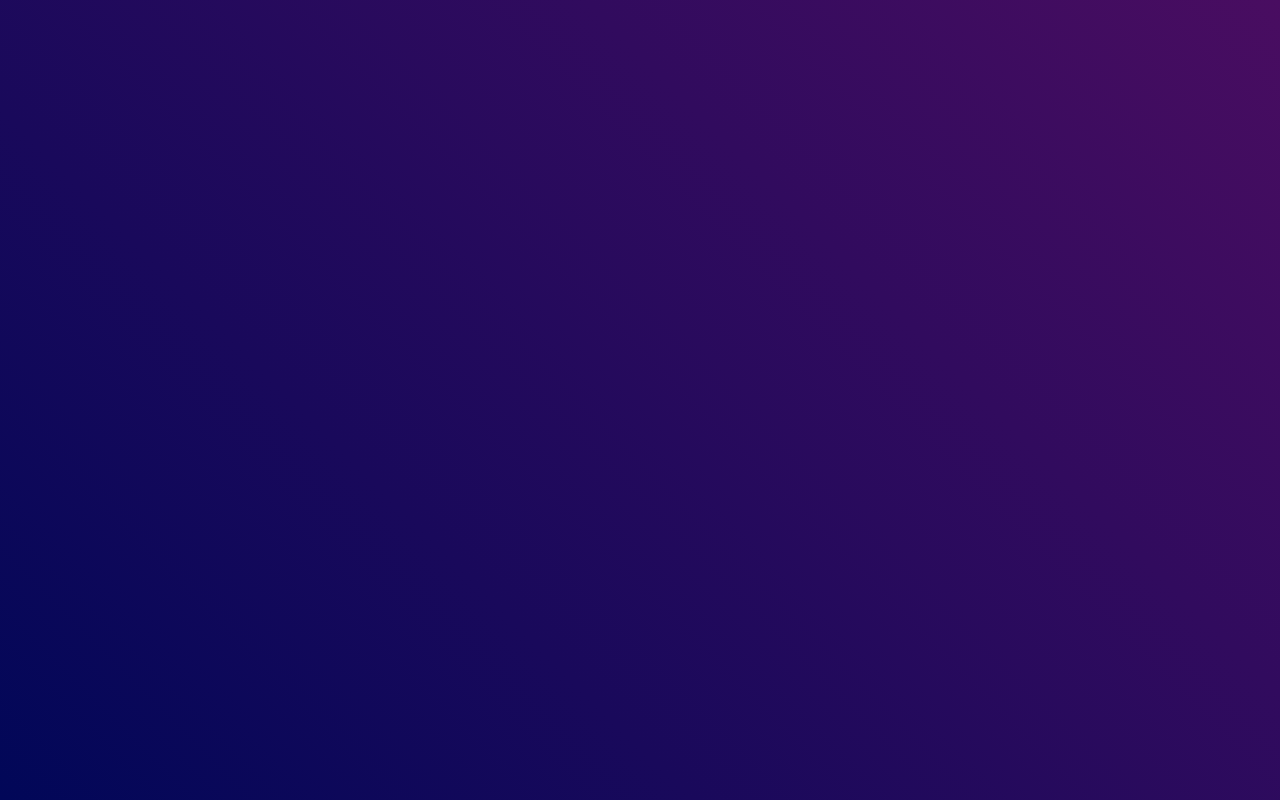
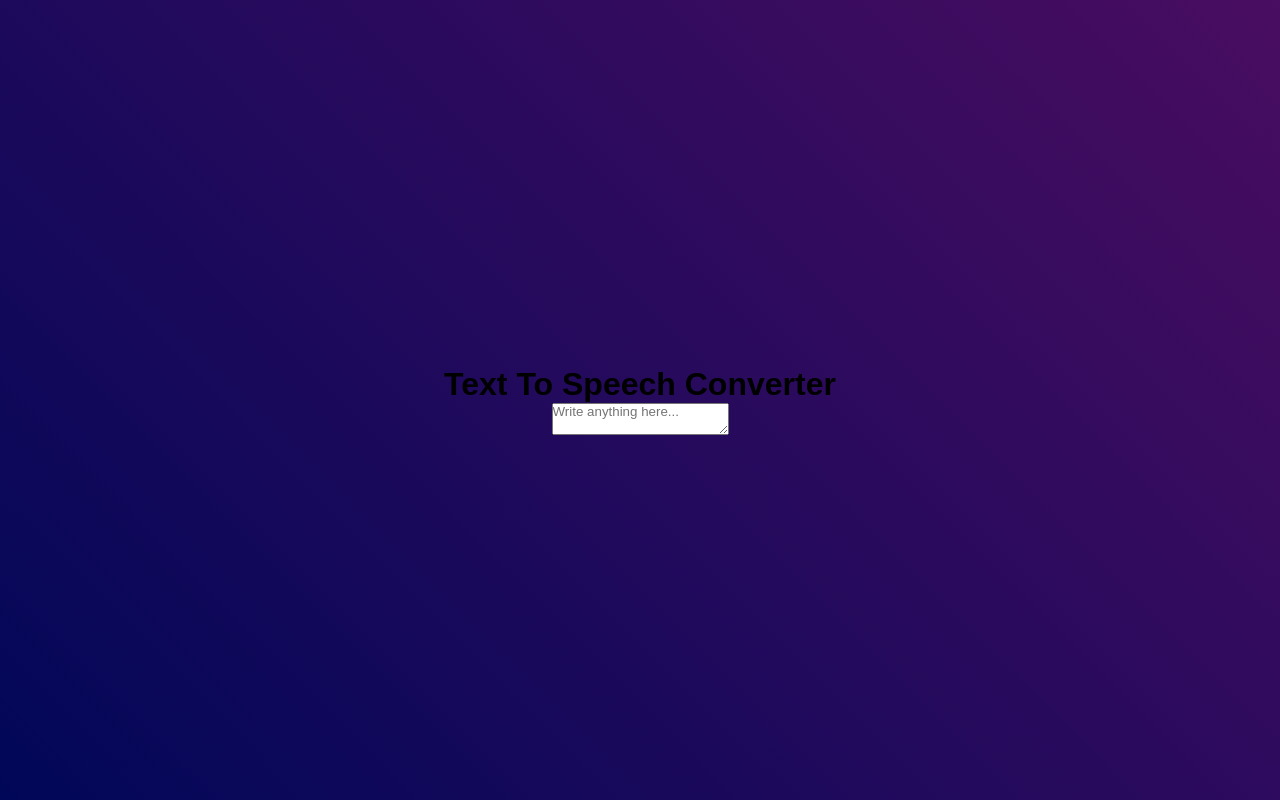
Before and after one commit to rajanshrivastava88/Text-To-Voice-Converter-Using-JavaScript, a plain HTML site: page index.html in a window 1280 px wide. Drawn offline with Linux system fonts and the light colour scheme.

Commit message:
Update index.html

```diff
--- a/index.html
+++ b/index.html
@@ -11,7 +11,8 @@
 <body>
 
     <div class="hero">
-
+        <h1>Text To Speech Converter</h1>
+        <textarea placeholder="Write anything here..."></textarea>
     </div>
 
 </body>
```
